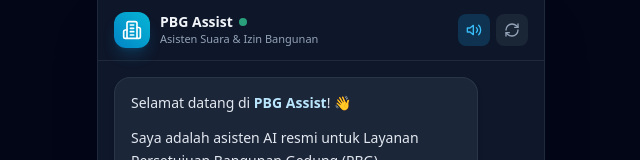
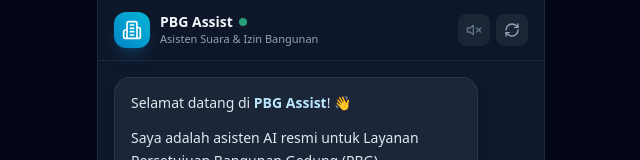
Before and after one commit to Kai1313/chatbot-rag, a Next.js app in the folder frontend/: page / in a window 1280 px wide. Shown: the top 160 px of the page, without its empty margins (319-959 px from the left). Built offline with nearby package versions, Linux system fonts and the light colour scheme.

Commit message:
fix(voice): set auto-voice default state to non-active (false)

```diff
--- a/frontend/app/page.tsx
+++ b/frontend/app/page.tsx
@@ -28,7 +28,7 @@ export default function Home() {
   ]);
   const [input, setInput] = useState('');
   const [loading, setLoading] = useState(false);
-  const [autoVoice, setAutoVoice] = useState(true);
+  const [autoVoice, setAutoVoice] = useState(false);
   const [currentlySpeakingId, setCurrentlySpeakingId] = useState<string | null>(null);
   const [isListening, setIsListening] = useState(false);
   const [micStatusMsg, setMicStatusMsg] = useState<string | null>(null);
```
